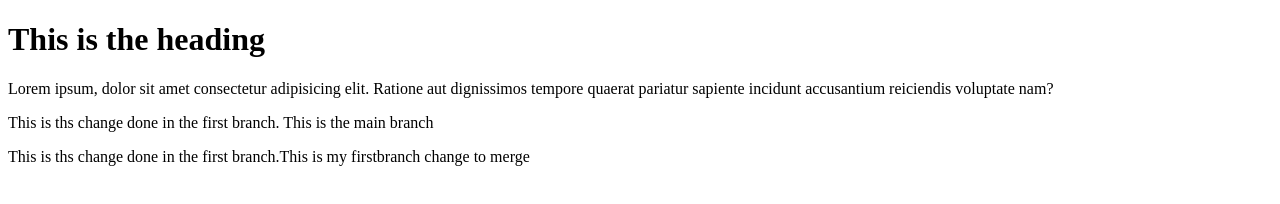
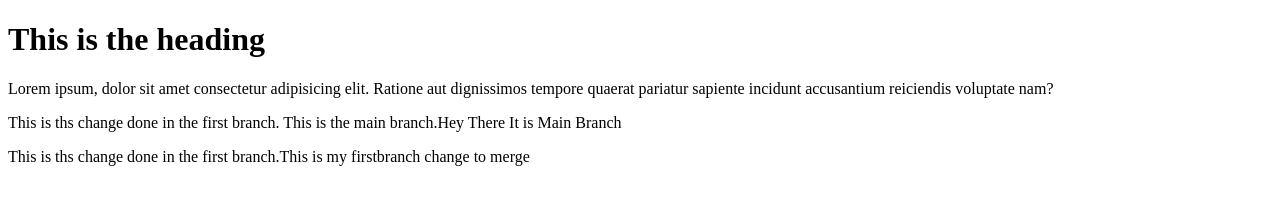
Before and after one commit to seemashettar13/another-repo, a plain HTML site: page index.html in a window 1280 px wide. Drawn offline with Linux system fonts and the light colour scheme.

Commit message:
added hey there change in main branch

```diff
--- a/index.html
+++ b/index.html
@@ -8,7 +8,7 @@
 <body>
    <h1>This is the heading</h1>
    <p>Lorem ipsum, dolor sit amet consectetur adipisicing elit. Ratione aut dignissimos tempore quaerat pariatur sapiente incidunt accusantium reiciendis voluptate nam?</p>
-   <p>This is ths change done in the first branch. This is the main branch</p>
+   <p>This is ths change done in the first branch. This is the main branch.Hey There It is Main Branch</p>
    <p>This is ths change done in the first branch.This is my firstbranch change to merge</p>
 </body>
 </html>
```
